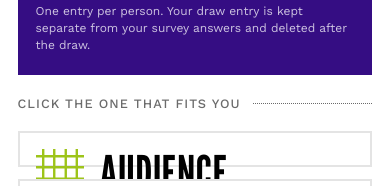
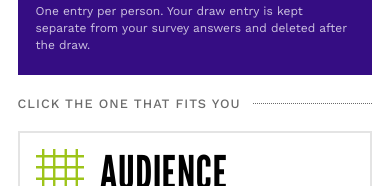
Before and after one commit to noiseguaranteed/noiseguaranteed.github.io, a plain HTML site: page belonging/index.html in a window 390 px wide. Shown: the part 658-844 px from the top of the page. Drawn offline with Linux system fonts and the light colour scheme.

Commit message:
belonging: stop the survey cards squashing on phones
On small screens the cards were sized to the space left on screen
instead of their content; let them keep their height and scroll.

Co-Authored-By: Claude Opus 5.5 <noreply@anthropic.com>

```diff
--- a/belonging/index.html
+++ b/belonging/index.html
@@ -152,7 +152,8 @@
 
   @media (max-width: 1000px) {
     .intro { grid-template-columns: 1fr; }
-    .cards { grid-template-columns: repeat(2, 1fr); }
+    .cards { grid-template-columns: repeat(2, 1fr); flex: none; }
+    #home > * { flex-shrink: 0; }  /* let the page scroll instead of squashing the cards */
     body { overflow: auto; }
   }
   @media (max-width: 560px) {
```
